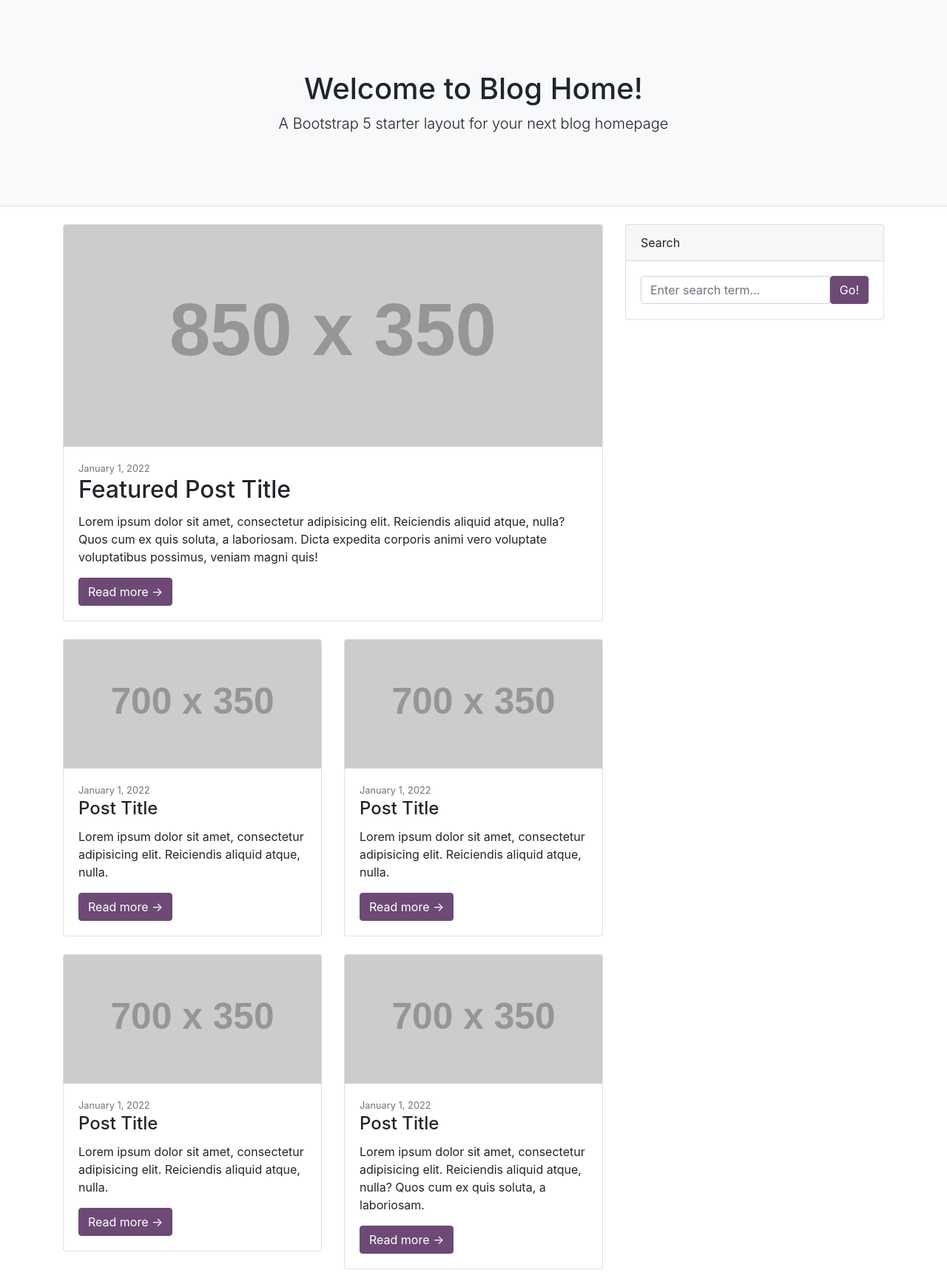
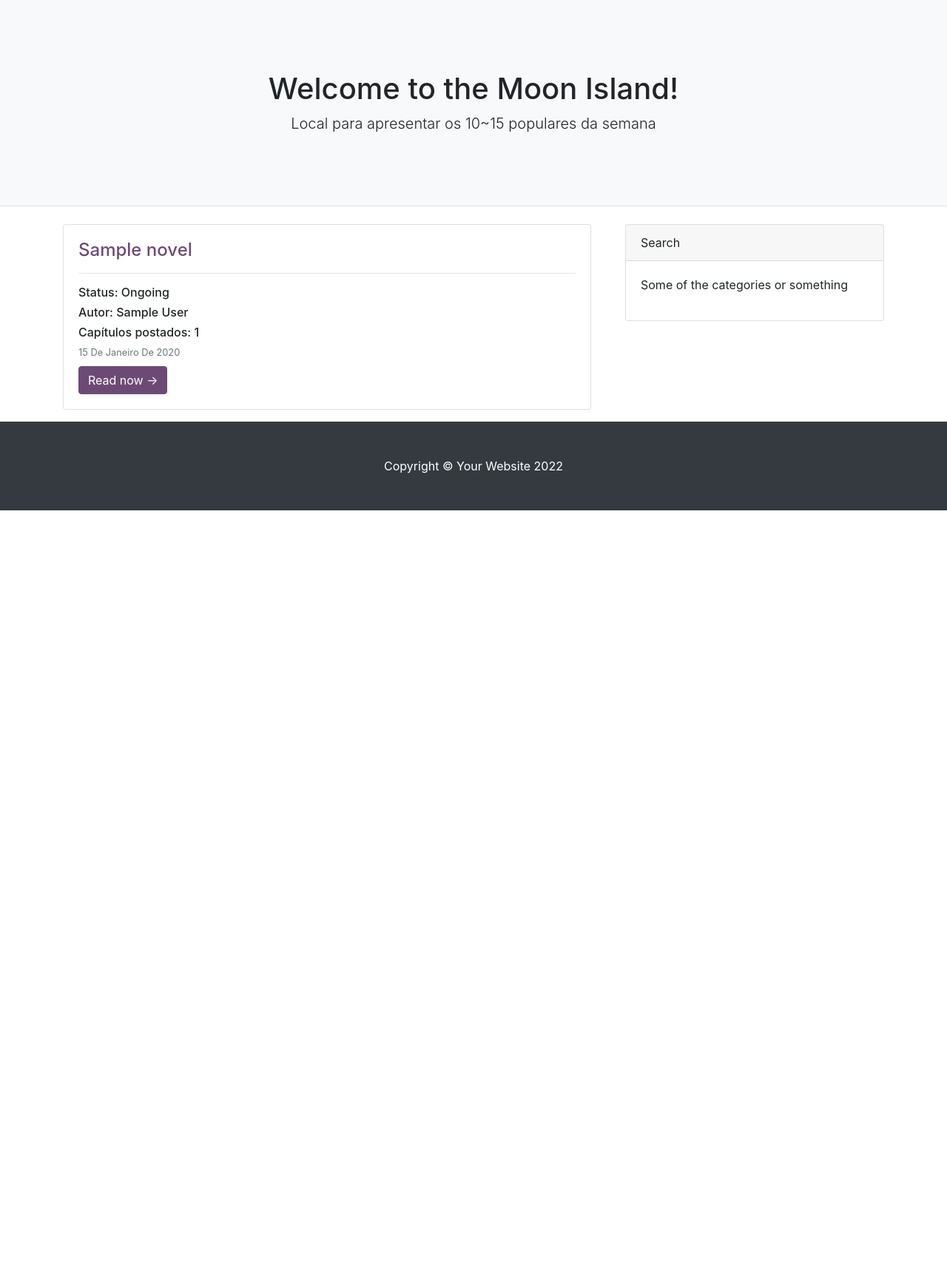
Before and after one commit to sieghprog/WuxiaMoonIsland, a Django app: page / in a window 1280 px wide. Shown: the part 56-1796 px from the top of the page at 74% size. After the commit the page ends 746 px from the top, so only its background shows below. Run offline with Django 4.2, Linux system fonts and the light colour scheme; tables that the repository leaves empty hold one stand-in row (values such as "Sample post"); grey boxes labelled with a size stand in for pictures from a placeholder-image service; some libraries are stand-ins or nearby versions.

Commit message:
Contagem de capítulos e design parcial

```diff
--- a/MoonIsland/settings.py
+++ b/MoonIsland/settings.py
@@ -38,6 +38,7 @@ INSTALLED_APPS = [
     'django.contrib.admin',
     'django.contrib.auth',
     'django.contrib.contenttypes',
+    'django.contrib.humanize',
     'django.contrib.sessions',
     'django.contrib.messages',
     'django.contrib.staticfiles',
--- a/novels/templates/index.html
+++ b/novels/templates/index.html
@@ -1 +1,54 @@
 {% extends 'base.html' %}
+{% load humanize %}
+
+{% block conteudo %}
+    <header class="py-5 bg-light border-bottom mb-4">
+            <div class="container">
+                <div class="text-center my-5">
+                    <h1 class="fw-bolder">Welcome to the Moon Island!</h1>
+                    <p class="lead mb-0">Local para apresentar os 10~15 populares da semana</p>
+                </div>
+            </div>
+        </header>
+    <!-- Page content-->
+
+    <div class="container">
+        <div class="row">
+            <div class="col-sm-8" style="display: flex;flex-wrap: wrap;">
+                    {% for novel in novels %}
+                            <div class="card mb-3 mr-3" style="width: 100%">
+
+                                <div class="card-body">
+
+                                    <a class="card-title h4" href="{% url 'details_view' novel.id %}">{{ novel.novel_title }}</a><hr>
+                                    <table>
+                                        <h6 class="card-text"> Status: {{ novel.novel_status }}</h6>
+                                        <h6 class="card-text"> Autor: {{ novel.novel_author }}</h6>
+                                        <h6 class="card-text"> Capítulos postados: {{ novel.chapters_count }}</h6>
+                                    </table>
+
+                                    <div class="small text-muted mb-2">{{ novel.novel_updated|naturalday|title }}</div>
+                                    <a class="btn btn-primary" href="{% url 'details_view' novel.id %}">Read now →</a>
+                                </div>
+                            </div>
+
+                    {% endfor %}
+                    {% include 'parciais/_pagination.html' %}
+                </div>
+                <!-- Side widgets-->
+            <div class="col-lg-4">
+                <!-- Search widget-->
+                <div class="card mb-4" style="width: 100%">
+                        <div class="card-header">Search</div>
+                        <div class="card-body">
+                            <p>Some of the categories or something</p>
+                        </div>
+                    </div>
+            </div>
+        </div>
+
+
+    </div>
+    {% include 'parciais/_footer.html' %}
+
+{% endblock %}
--- a/novels/views.py
+++ b/novels/views.py
@@ -2,10 +2,26 @@ from django.shortcuts import render
 from django.views.generic.list import ListView
 from django.views.generic.edit import UpdateView
 from .models import Novel
+from django.db.models import Q, Count, Case, When
 
 class IndexView(ListView):
     model = Novel
     template_name = 'index.html'
+    vs = False
+    context_object_name = 'novels'
+    paginate_by = 5
+
+    def get_queryset(self):
+        qs = super().get_queryset()
+        qs = qs.order_by('-novel_updated')
+        qs = qs.annotate(
+            chapters_count=Count(
+                Case(
+                    When(chapter__chapter_visible=True, then=1)
+                )
+            )
+        )
+        return qs
 
 
 class CategoryView(IndexView):
--- a/templates/base.html
+++ b/templates/base.html
@@ -10,11 +10,12 @@
     <body>
         {% include 'parciais/_navbar.html' %}
         <!-- Page header with logo and tagline-->
+        {% block conteudo %}
         <header class="py-5 bg-light border-bottom mb-4">
             <div class="container">
                 <div class="text-center my-5">
-                    <h1 class="fw-bolder">Welcome to Blog Home!</h1>
-                    <p class="lead mb-0">A Bootstrap 5 starter layout for your next blog homepage</p>
+                    <h1 class="fw-bolder">Welcome to the Moon Island!</h1>
+                    <p class="lead mb-0">Local para apresentar os 10~15 populares da semana</p>
                 </div>
             </div>
         </header>
@@ -23,31 +24,8 @@
             <div class="row">
                 <!-- Blog entries-->
                 <div class="col-lg-8">
-                    <!-- Featured blog post-->
-                    <div class="card mb-4">
-                        <a href="#!"><img class="card-img-top" src="https://dummyimage.com/850x350/dee2e6/6c757d.jpg" alt="..." /></a>
-                        <div class="card-body">
-                            <div class="small text-muted">January 1, 2022</div>
-                            <h2 class="card-title">Featured Post Title</h2>
-                            <p class="card-text">Lorem ipsum dolor sit amet, consectetur adipisicing elit. Reiciendis aliquid atque, nulla? Quos cum ex quis soluta, a laboriosam. Dicta expedita corporis animi vero voluptate voluptatibus possimus, veniam magni quis!</p>
-                            <a class="btn btn-primary" href="#!">Read more →</a>
-                        </div>
-                    </div>
-                    <!-- Nested row for non-featured blog posts-->
-                    <div class="row">
                     <div class="col-lg-6">
-                            <!-- Blog post-->
-                            <div class="card mb-4">
-                                <a href="#!"><img class="card-img-top" src="https://dummyimage.com/700x350/dee2e6/6c757d.jpg" alt="..." /></a>
-                                <div class="card-body">
-                                    <div class="small text-muted">January 1, 2022</div>
-                                    <h2 class="card-title h4">Post Title</h2>
-                                    <p class="card-text">Lorem ipsum dolor sit amet, consectetur adipisicing elit. Reiciendis aliquid atque, nulla.</p>
-                                    <a class="btn btn-primary" href="#!">Read more →</a>
-                                </div>
-                            </div>
-                            <!-- Blog post-->
-                            <div class="card mb-4">
+                        <div class="card mb-3" style="width: 100%">
                                         <a href="#!"><img class="card-img-top" src="https://dummyimage.com/700x350/dee2e6/6c757d.jpg" alt="..." /></a>
                                         <div class="card-body">
                                             <div class="small text-muted">January 1, 2022</div>
@@ -57,31 +35,6 @@
                                         </div>
                                     </div>
                     </div>
-                        <div class="col-lg-6">
-                            <!-- Blog post-->
-                            <div class="card mb-4">
-                                <a href="#!"><img class="card-img-top" src="https://dummyimage.com/700x350/dee2e6/6c757d.jpg" alt="..." /></a>
-                                <div class="card-body">
-                                    <div class="small text-muted">January 1, 2022</div>
-                                    <h2 class="card-title h4">Post Title</h2>
-                                    <p class="card-text">Lorem ipsum dolor sit amet, consectetur adipisicing elit. Reiciendis aliquid atque, nulla.</p>
-                                    <a class="btn btn-primary" href="#!">Read more →</a>
-                                </div>
-                            </div>
-                            <!-- Blog post-->
-                            <div class="card mb-4">
-                                <a href="#!"><img class="card-img-top" src="https://dummyimage.com/700x350/dee2e6/6c757d.jpg" alt="..." /></a>
-                                <div class="card-body">
-                                    <div class="small text-muted">January 1, 2022</div>
-                                    <h2 class="card-title h4">Post Title</h2>
-                                    <p class="card-text">Lorem ipsum dolor sit amet, consectetur adipisicing elit. Reiciendis aliquid atque, nulla? Quos cum ex quis soluta, a laboriosam.</p>
-                                    <a class="btn btn-primary" href="#!">Read more →</a>
-                                </div>
-                            </div>
-                        </div>
-                    </div>
-                    <!-- Pagination-->
-
                 </div>
                 <!-- Side widgets-->
                 <div class="col-lg-4">
@@ -98,6 +51,6 @@
                 </div>
             </div>
         </div>
-
+        {% endblock %}
     </body>
 </html>
--- a/templates/parciais/_footer.html
+++ b/templates/parciais/_footer.html
@@ -5,5 +5,5 @@
     <div class="container"><p class="m-0 text-center text-white">Copyright &copy; Your Website 2022</p></div>
 </footer>
 
-<script src="{% url 'bootstrap/js/bootstrap.bundle.js' %}"></script>
-<script src="{% url 'jquery.slim.js' %}"></script>
+<script src="{% static 'bootstrap/js/bootstrap.bundle.js' %}"></script>
+<script src="{% static 'jquery.slim.js' %}"></script>
```
Lines whose indentation alone changed are shown as unchanged.
